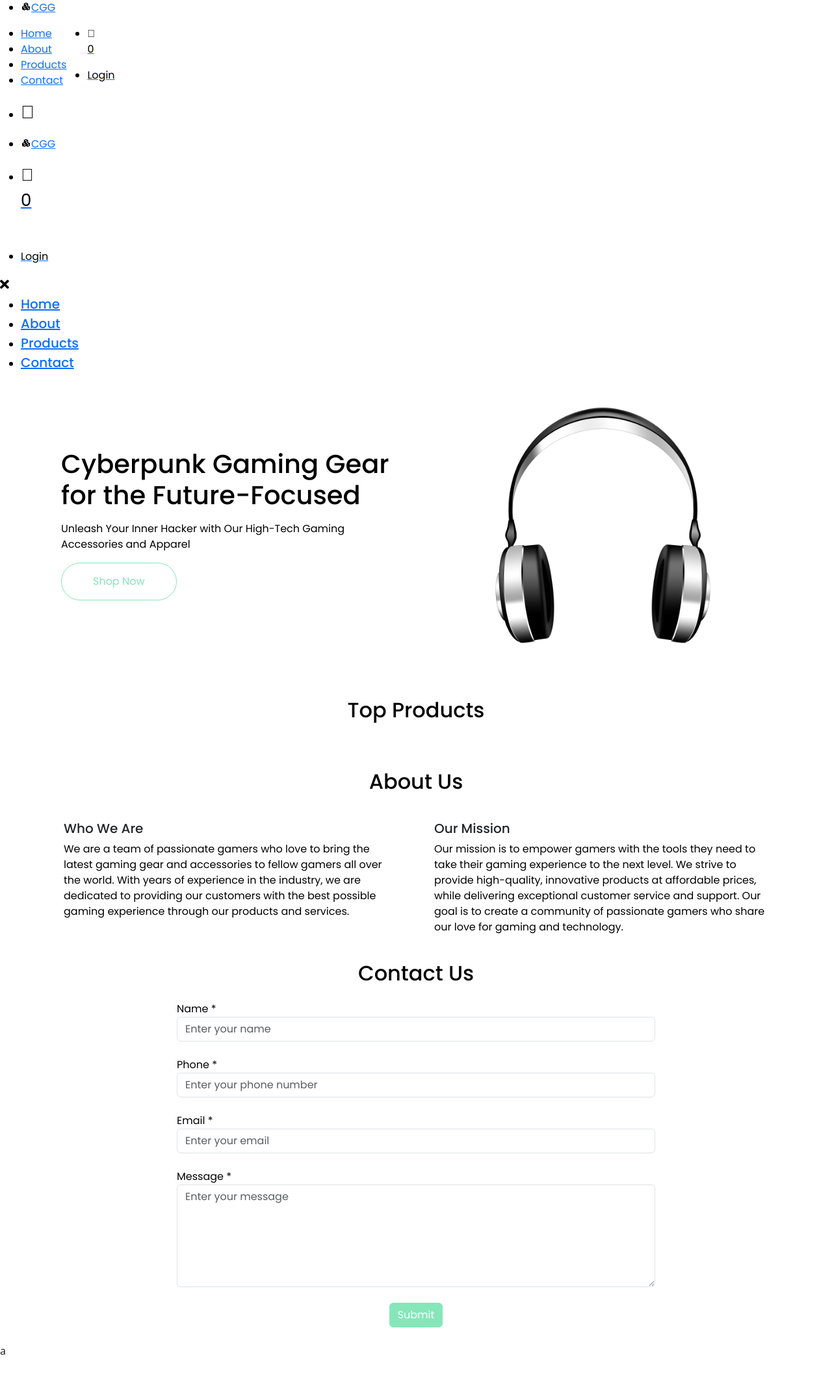
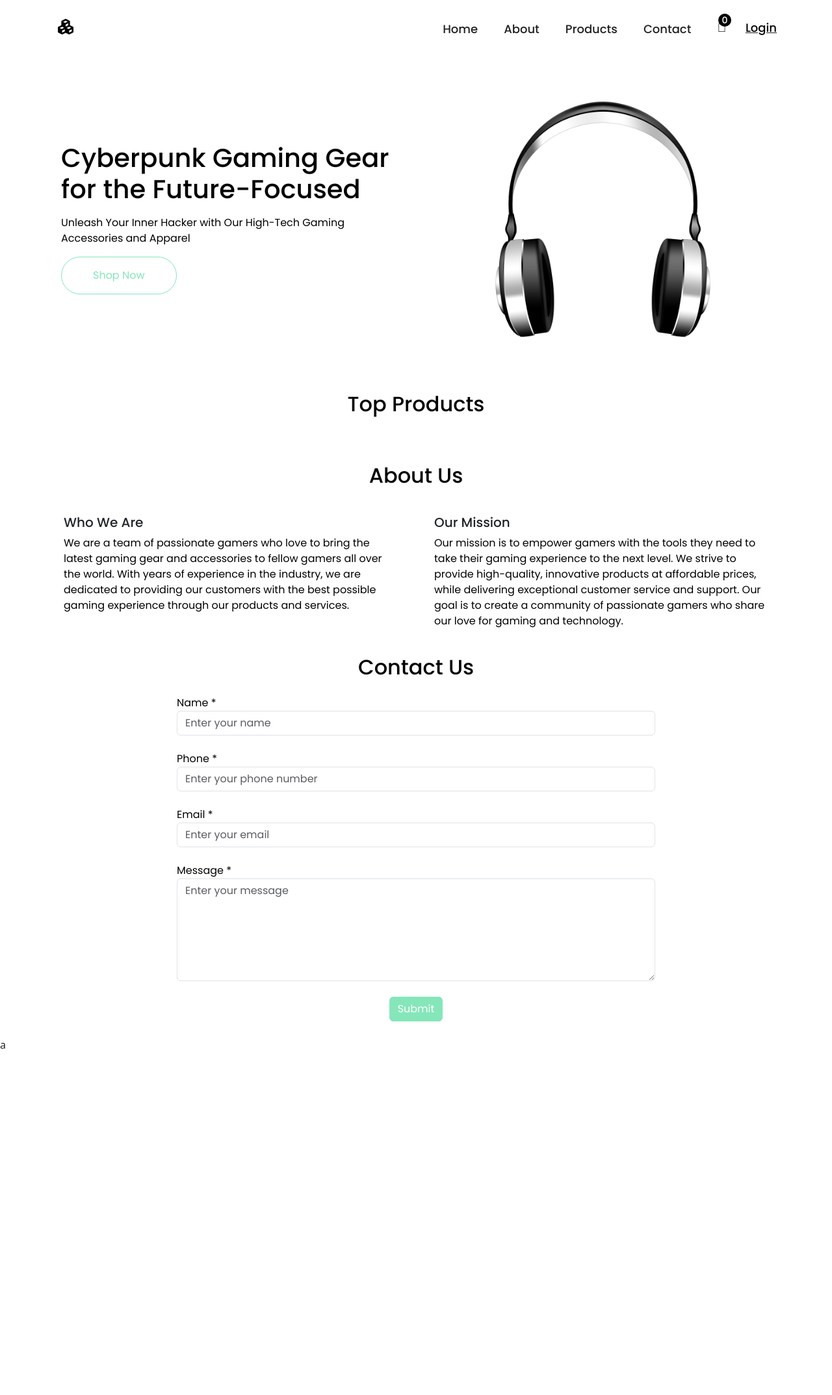
Before and after one commit to matste97/WebteknologiGruppe5, a PHP site: page / in a window 1280 px wide. Shown: the whole page at 65% size. After the commit the page ends 1614 px from the top, so only its background shows below. Run offline with PHP 8.4, Linux system fonts and the light colour scheme; data that the repository does not hold is empty; some libraries are stand-ins or nearby versions.

Commit message:
bugfixes and final visuals

```diff
--- a/Website/style.css
+++ b/Website/style.css
@@ -8,11 +8,16 @@
 }
 
 body {
-    background: #e6c6c6;
+    background: #fff;
+    display: flex;
+    flex-direction: column;
+    height: 100vh;
+    width: 100%;
+
 }
 
 .header {
-    position: relative;
+    position: fixed;
     top: 0;
     left: 0;
     width: 100%;
@@ -321,15 +328,241 @@
 }
 
 footer {
-    position: relative;
     font-size: 12px;
-    color: black;
+    color: white;
     opacity: 0.8;
     text-align: center;
     padding: 10px;
+    margin-top: auto;
   }
 
 footer a {
     color: inherit;
     text-decoration: underline;
   }
+  @media(max-width:768px){
+  .banner_data{
+    flex-direction: column;
+    align-items: center !important;
+    text-align: center;
+    margin: 0px !important;
+  }
+  .banner_data .col-md-6.m-auto.p-4 {
+
+    width: 100% !important;
+}
+.row.mt-4.home_about_content{
+    flex-direction: column;
+    align-items: center !important;
+    text-align: center;
+    margin: 0px !important;
+}
+.row.mt-4.home_about_content .col-md-6.mb-4{
+    width: 100% !important;
+}
+.about_page_content{
+    flex-direction: column;
+    align-items: center !important;
+    text-align: center;
+    display: flex;
+}
+.testamonial_main{
+    margin-bottom: 10px;
+}
+.testamonial_heading{
+    text-align: center;
+}
+  }
+  /*  */
+  ul,figure{
+    margin: 0px !important;
+    padding: 0px !important;
+  }
+  ul li{
+    list-style: none;
+}
+  .web_header{
+    display: block;
+    width: 100%;
+    background-color: #fff !important;
+    position: sticky;
+    top: 0px;
+    left: 0px;
+    z-index: 999;
+    margin-bottom: 30px;
+   }
+   .mobile_header{
+    display: none;
+    width: 100%;
+    background-color: #fff !important;
+    position: sticky;
+    top: 0px;
+    left: 0px;
+    z-index: 999;
+    margin-bottom: 30px;
+   }
+   .custom_container{
+    max-width: 1140px;
+    margin: 0px auto;
+    }
+/* web Header style start */
+.web_header_main{
+display: flex;
+flex-direction: column;
+width: 100%;
+padding: 0px 15px;
+}
+li.li_0.web_header_logo a {
+    font-size: 32px;
+    color: #fff;
+    text-decoration: none;
+    font-weight: 700;
+}
+.web_header_0{
+    display: flex;
+    justify-content: space-between;
+    width: 100%;
+    padding: 20px 0px;
+    align-items: center;
+    }
+    .web_header_0 ul{
+        display: flex;
+        align-items: center;
+        margin: 0px;
+    }
+    .web_header_0 .links_list li{
+       list-style: none;
+       margin-right:40px;
+    }
+
+    .web_header_0 .links_list li a{
+        text-decoration: none !important;
+        font-size: 18px;
+        font-weight: 500;
+        color: #212121;
+    }
+    .web_header_0 .cart_links_list li{
+        margin-right: 30px;
+    }
+    .web_header_0 .cart_links_list li:last-child{
+        margin-right:0px;
+     }
+    .cart_links_list li a{
+   position:relative;
+   font-style: normal;
+   font-weight: 500;
+   font-size: 18px;
+   line-height: 18px;
+   color: #212121;
+}
+
+p.cart_total {
+    position: absolute;
+    background: #000;
+    width: 20px;
+    height: 20px;
+    border-radius: 50%;
+    color: #fff !important;
+    font-size: 14px;
+    margin: 0px;
+    top: -9px;
+    right: -8px;
+    display: flex;
+    align-items: center;
+    justify-content: center;
+}
+.mobile_cart_total{
+    position: absolute;
+    background: #000;
+    width: 20px;
+    height: 20px;
+    border-radius: 50%;
+    color: #fff !important;
+    font-size: 14px;
+    margin: 0px;
+    top: -9px;
+    right: 15px;
+    display: flex;
+    align-items: center;
+    justify-content: center;
+}
+/* mobile header css */
+
+.mobile_header_main{
+display: flex;
+flex-direction: column;
+width: 100%;
+padding: 0px 15px;
+}
+.mobile_header_0{
+    display: flex;
+    justify-content: space-between;
+    width: 100%;
+    padding: 20px 0px;
+    align-items: center;
+    }
+    .mobile_header_0 ul{
+        display: flex;
+        align-items: center;
+    }
+    .mobile_header_0 ul li{
+       list-style: none !important;
+    }
+
+     .mobile_header_0_list_0 li a{
+        text-decoration: none !important;
+
+    font-size: 32px;
+    font-weight: bold;
+    }
+
+.mobile_res_toggle_content{
+position: fixed;
+top: 0;
+left: 0;
+height: 100vh;
+transform: translatex(-100%);
+transition: transform 0.3s ease-in-out;
+z-index: 999;
+width: 250px;
+height: 100vh;
+background-color: #fff !important;
+padding: 20px 10px;
+overflow-y: scroll;
+box-shadow: 3px 3px 3px rgb(0 0 0 / 20%);
+}
+.mobile_res_toggle_content.responsive_bar{
+    transform: translatex(0%);
+}
+.mobile_res_toggle_content_cancle {
+    display: flex;
+    justify-content: flex-end;
+    padding-bottom: 30px;
+}
+.mobile_res_toggle_list_1{
+    display: flex;
+    flex-direction: column;
+
+}
+.mobile_res_toggle_list_1 li{
+    list-style: none;
+    border-bottom: 1px solid #cfcfcf;
+   padding-bottom: 8px;
+   margin-bottom: 15px;
+}
+.mobile_res_toggle_list_1 li:last-child{
+    border-bottom: unset;
+}
+
+
+input:focus-visible{
+    outline: unset !important;
+}
+@media(max-width:991px){
+.web_header{
+    display: none;
+}
+.mobile_header{
+display: block;
+}
+}
```
Also changed, not shown: other parts of Website/style.css (+22 -20 lines).
